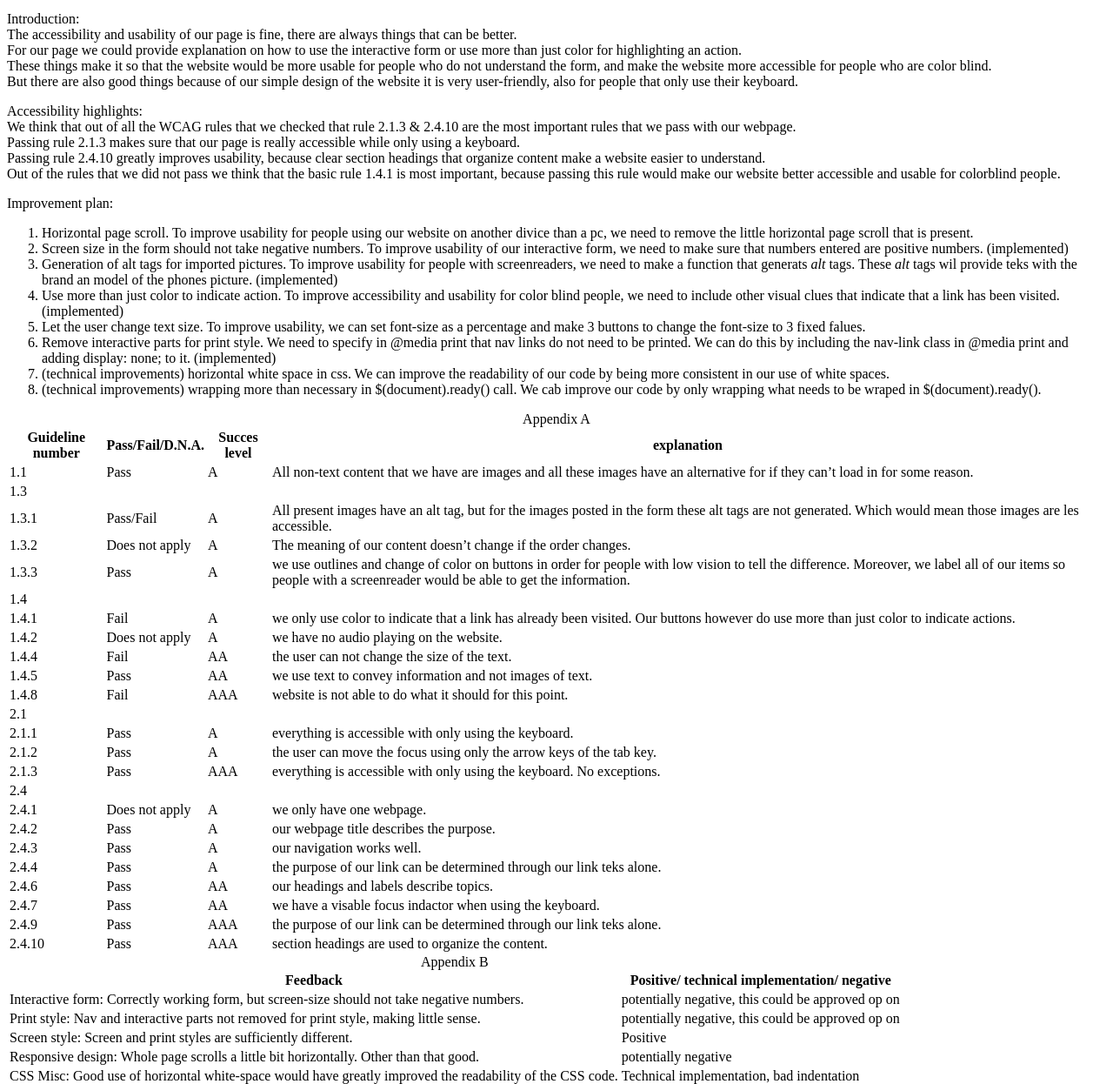
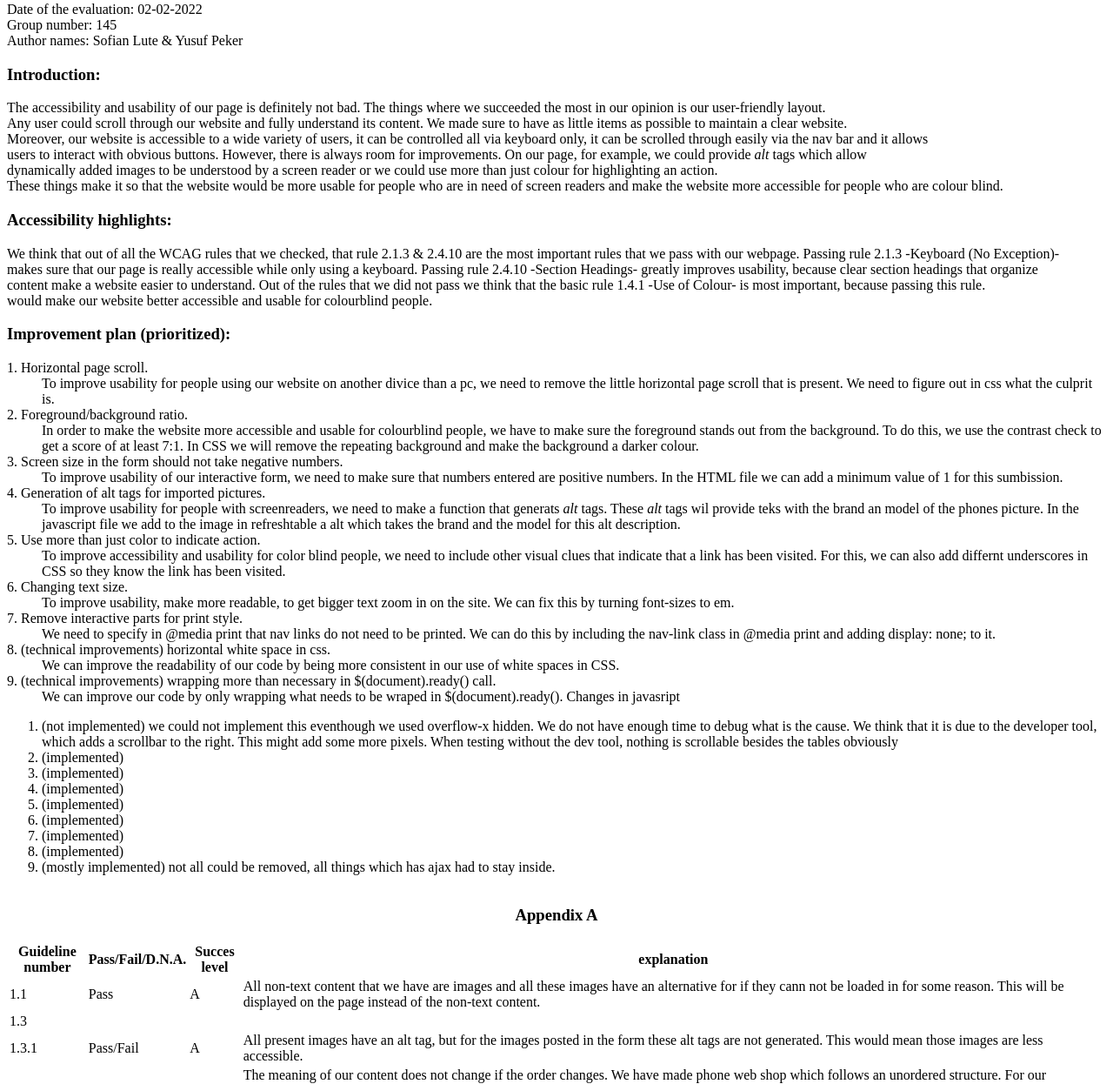
Before and after one commit to Sofian-Lute/WebTech, a plain HTML site: page self-evaluation.html in a window 1280 px wide. Shown: the part 65-1311 px from the top of the page at 87% size. Drawn offline with Linux system fonts and the light colour scheme.

Commit message:
finished product

```diff
--- a/Front-end/styles.css
+++ b/Front-end/styles.css
@@ -7,9 +7,16 @@ html {
   width: 100vw;
 }
 
+p,
+h2,
+caption {
+  color: white;
+}
+
 header {
   background-color: #191514;
 }
+
 #title {
   color: #dd5136;
   margin: 0 50px 0 50px;
@@ -24,6 +31,7 @@ nav {
   text-decoration: none;
   border-bottom: 1px solid gray;
 }
+
 nav .nav-link {
   text-indent: 50px;
   color: #fffbf7;
@@ -32,9 +40,11 @@ nav .nav-link {
   text-transform: uppercase;
   transition: all 0.2s ease;
 }
+
 nav .nav-link:hover {
   transform: scale(1.05);
 }
+
 nav .nav-link:active {
   transform: scale(1.05);
   color: #dd5136;
@@ -43,17 +53,19 @@ nav .nav-link:active {
 a:link {
   color: rgb(255, 139, 62);
 }
+
 a:visited {
   color: green;
   text-decoration: underline;
 }
+
 /* Start of main website styling */
 body {
-  background-image: url("https://storage.googleapis.com/subtlepatterns-production/designers/subtlepatterns/uploads/criss-cross.png");
+  background-color: #4f4f4f;
   width: 100vw;
-  overflow-x: hidden;
-  background-repeat: repeat;
+  overflow-x: hidden !important;
 }
+
 p,
 body {
   margin: 0;
@@ -61,6 +73,7 @@ body {
   font-family: "Courier New", Courier, monospace;
   font-variant: normal;
 }
+
 h2,
 h3 {
   text-align: center;
@@ -69,16 +82,16 @@ h3 {
   margin-bottom: 20px;
   margin-left: 0;
 }
+
 pre {
   text-align: center;
 }
 
 li {
-  font: 17px Courier;
+  font: 1.3em Courier;
 }
 
 /* items for tables */
-
 #table-phones {
   border-collapse: collapse;
   width: 80%;
@@ -86,6 +99,7 @@ li {
   table-layout: fixed;
   margin: 0 auto;
 }
+
 #table-phones td,
 #table-phones th,
 .table-img {
@@ -138,15 +152,16 @@ form {
   margin: 0 auto;
   caption-side: top;
 }
+
 #table-products td {
   border: 1px solid black;
 }
+
 #table2 {
   overflow-x: auto;
 }
 
 /* phone/accessoires blocks and styling */
-
 .wrapper {
   width: 100vw;
 }
@@ -160,6 +175,7 @@ form {
   border-radius: 40px;
   border-bottom: 4px solid rgb(172, 172, 172);
 }
+
 .textblock {
   width: 30%;
   margin: 0 auto;
@@ -180,10 +196,11 @@ form {
 
 .description {
   text-align: center;
-  color: #6b789a;
+  color: #111216;
   margin: auto;
   orphans: 2;
   widows: 2;
+  font-size: 1.1em;
 }
 
 .phone-img {
@@ -243,7 +260,7 @@ form {
   width: 20%;
 
   margin: 100px auto 100px auto;
-  background-color: rgb(218, 218, 218);
+  background-color: #e25050;
   border-radius: 5px;
   min-width: 300px;
   padding: 10px;
@@ -266,19 +283,19 @@ form {
 .accessoires-listing {
   list-style-type: circle;
   list-style-position: inside;
-  font-size: 15px;
+  font-size: 1.3em;
   font-weight: bold;
   font-style: oblique;
 }
 #first-list {
   list-style-image: url("https://www.shareicon.net/data/16x16/2015/08/25/90660_tick_512x512.png");
-  background: #6b789a80;
+  background: white;
   padding: 10px;
   list-style-position: inside;
 }
 #second-list {
   list-style: upper-roman inside;
-  background: #6b789a80;
+  background: white;
   padding: 10px;
 }
 
@@ -290,19 +307,23 @@ form {
     flex-direction: column;
     align-items: center;
   }
+
   nav .nav-link {
     text-indent: 0;
   }
+
   .block {
     flex-direction: column;
     width: 90%;
     margin: 20px auto;
   }
+
   .phone-img,
   .middle-image {
     height: 50%;
     margin: 40px auto !important;
   }
+
   .phone-container,
   .middle-container {
     width: 60%;
@@ -315,6 +336,7 @@ form {
   .item {
     width: 80%;
   }
+
   .textblock {
     width: 80%;
   }
@@ -324,6 +346,7 @@ form {
     height: 25%;
     margin: 40px auto !important;
   }
+
   .phone-container,
   .middle-container {
     text-align: center;
@@ -339,16 +362,20 @@ form {
   .description {
     width: 100%;
   }
+
   #h2-table {
     text-align: left;
   }
+
   #table-products {
     border-collapse: collapse;
   }
+
   form {
     display: flex;
     flex-direction: column;
   }
+
   input {
     width: 50%;
     margin: 0 auto;
@@ -359,12 +386,15 @@ form {
   h2 {
     page-break-before: always;
   }
+
   div {
     break-inside: avoid;
   }
+
   footer {
     page-break-after: always;
   }
+
   .site-lists {
     height: 100vh;
     display: flex;
@@ -372,10 +402,12 @@ form {
     justify-content: center;
     align-items: center;
   }
+
   .nav-link {
-      display: none;
+    display: none;
   }
 }
+
 #btnContainer {
   margin: 20px 0 50px 0;
   width: 100%;
--- a/self-evaluation.html
+++ b/self-evaluation.html
@@ -8,36 +8,64 @@
   </head>
   <body>
     <header>
-      date of the evaluation: 02-02-2022<br>
-      group number: 145<br>
-      author names: Sofian Lute & Yusuf Peker
+      <h2>Self-evaluation report</h2>
+      Date of the evaluation: 02-02-2022<br>
+      Group number: 145<br>
+      Author names: Sofian Lute & Yusuf Peker
     </header>
-    <p>Introduction:<br>
-      The accessibility and usability of our page is fine, there are always things that can be better.<br>
-      For our page we could provide explanation on how to use the interactive form or use more than just color for highlighting an action.<br>
-      These things make it so that the website would be more usable for people who do not understand the form, and make the website more accessible for people who are color blind.<br>
-      But there are also good things because of our simple design of the website it is very user-friendly, also for people that only use their keyboard.
+    <h3>Introduction:</h3>
+    <p>
+      The accessibility and usability of our page is definitely not bad. The things where we succeeded the most in our opinion is our user-friendly layout. <br>
+      Any user could scroll through our website and fully understand its content. We made sure to have as little items as possible to maintain a clear website. <br>
+      Moreover, our website is accessible to a wide variety of users, it can be controlled all via keyboard only, it can be scrolled through easily via the nav bar and it allows <br>
+      users to interact with obvious buttons. However, there is always room for improvements. On our page, for example, we could provide <em>alt</em> tags which allow <br>
+      dynamically added images to be understood by a screen reader or we could use more than just colour for highlighting an action.<br>
+      These things make it so that the website would be more usable for people who are in need of screen readers and make the website more accessible for people who are colour blind.
+
     </p>
-    <p>Accessibility highlights:<br>
-      We think that out of all the WCAG rules that we checked that rule 2.1.3 & 2.4.10 are the most important rules that we pass with our webpage.<br>
-      Passing rule 2.1.3 makes sure that our page is really accessible while only using a keyboard. <br>
-      Passing rule 2.4.10 greatly improves usability, because clear section headings that organize content make a website easier to understand. <br>
-      Out of the rules that we did not pass we think that the basic rule 1.4.1 is most important, because passing this rule would make our website better accessible and usable for colorblind people.
+    <h3>Accessibility highlights:</h3>
+    <p>
+      We think that out of all the WCAG rules that we checked, that rule 2.1.3 & 2.4.10 are the most important rules that we pass with our webpage. Passing rule 2.1.3 -Keyboard (No Exception)- <br>
+      makes sure that our page is really accessible while only using a keyboard.  Passing rule 2.4.10 -Section Headings- greatly improves usability, because clear section headings that organize <br>
+      content make a website easier to understand. Out of the rules that we did not pass we think that the basic rule 1.4.1 -Use of Colour- is most important, because passing this rule. <br>
+      would make our website better accessible and usable for colourblind people.
     </p>
-    <p>Improvement plan:<br>
+
+    <h3>Improvement plan (prioritized):</h3>
+      <dl>
+       <dt>1. Horizontal page scroll. </dt>
+          <dd>To improve usability for people using our website on another divice than a pc, we need to remove the little horizontal page scroll that is present. We need to figure out in css what the culprit is. </dd>
+        <dt>2. Foreground/background ratio.</dt>
+          <dd>In order to make the website more accessible and usable for colourblind people, we have to make sure the foreground stands out from the background. To do this, we use the contrast check to get a score of at least 7:1. In CSS we will remove the repeating background and make the background a darker colour. </dd>
+        <dt>3. Screen size in the form should not take negative numbers.</dt>
+        <dd>To improve usability of our interactive form, we need to make sure that numbers entered are positive numbers. In the HTML file we can add a minimum value of 1 for this sumbission.</dd>
+        <dt>4. Generation of alt tags for imported pictures. </dt>
+        <dd>To improve usability for people with screenreaders, we need to make a function that generats <em>alt</em> tags. These <em>alt</em> tags wil provide teks with the brand an model of the phones picture. In the javascript file we add to the image in refreshtable a alt which takes the brand and the model for this alt description.</dd>
+        <dt>5. Use more than just color to indicate action. </dt>
+        <dd>To improve accessibility and usability for color blind people, we need to include other visual clues that indicate that a link has been visited. For this, we can also add differnt underscores in CSS so they know the link has been visited.</dd>
+        <dt>6. Changing text size. </dt>
+        <dd>To improve usability, make more readable, to get bigger text zoom in on the site. We can fix this by turning font-sizes to em.</li>
+        <dt>7. Remove interactive parts for print style.</dt>
+        <dd>We need to specify in @media print that nav links do not need to be printed. We can do this by including the nav-link class in @media print and adding display: none; to it. </dd>
+        <dt>8. (technical improvements) horizontal white space in css. </dt>
+        <dd>We can improve the readability of our code by being more consistent in our use of white spaces in CSS.</dd>
+        <dt>9. (technical improvements) wrapping more than necessary in $(document).ready() call. </dt>
+        <dd>We can improve our code by only wrapping what needs to be wraped in $(document).ready(). Changes in javasript</dd>
+      </dl>
       <ol>
-        <li>Horizontal page scroll. To improve usability for people using our website on another divice than a pc, we need to remove the little horizontal page scroll that is present.</li>
-        <li>Screen size in the form should not take negative numbers. To improve usability of our interactive form, we need to make sure that numbers entered are positive numbers. (implemented)</li>
-        <li>Generation of alt tags for imported pictures. To improve usability for people with screenreaders, we need to make a function that generats <em>alt</em> tags. These <em>alt</em> tags wil provide teks with the brand an model of the phones picture. (implemented)</li>
-        <li>Use more than just color to indicate action. To improve accessibility and usability for color blind people, we need to include other visual clues that indicate that a link has been visited. (implemented)</li>
-        <li>Let the user change text size. To improve usability, we can set font-size as a percentage and make 3 buttons to change the font-size to 3 fixed falues.</li>
-        <li>Remove interactive parts for print style. We need to specify in @media print that nav links do not need to be printed. We can do this by including the nav-link class in @media print and adding display: none; to it. (implemented)</li>
-        <li>(technical improvements) horizontal white space in css. We can improve the readability of our code by being more consistent in our use of white spaces.</li>
-        <li>(technical improvements) wrapping more than necessary in $(document).ready() call. We cab improve our code by only wrapping what needs to be wraped in $(document).ready().</li>
+        <li>(not implemented) we could not implement this eventhough we used overflow-x hidden. We do not have enough time to debug what is the cause. We think that it is due to the developer tool, which adds a scrollbar to the right. This might add some more pixels. When testing without the dev tool, nothing is scrollable besides the tables obviously</li>
+        <li>(implemented)</li>
+        <li>(implemented)</li>
+        <li>(implemented)</li>
+        <li>(implemented)</li>
+        <li>(implemented)</li>
+        <li>(implemented)</li>
+        <li>(implemented)</li>
+        <li>(mostly implemented) not all could be removed, all things which has ajax had to stay inside.</li>
       </ol>
-    </p>
+
     <table>
-      <caption><bold>Appendix A</bold></caption>
+      <caption><h3>Appendix A</h3></caption>
       <thead>
         <tr>
           <th>Guideline number</th>
@@ -51,7 +79,7 @@
           <td>1.1</td>
           <td>Pass</td>
           <td>A</td>
-          <td>All non-text content that we have are images and all these images have an alternative for if they can’t load in for some reason.</td>
+          <td>All non-text content that we have are images and all these images have an alternative for if they cann not be loaded in for some reason. This will be displayed on the page instead of the non-text content.</td>
         </tr>
         <tr>
           <td>1.3</td>
@@ -60,19 +88,19 @@
           <td>1.3.1</td>
           <td>Pass/Fail</td>
           <td>A</td>
-          <td>All present images have an alt tag, but for the images posted in the form these alt tags are not generated. Which would mean those images are les accessible.</td>
+          <td>All present images have an alt tag, but for the images posted in the form these alt tags are not generated. This would mean those images are less accessible.</td>
         </tr>
         <tr>
           <td>1.3.2</td>
           <td>Does not apply</td>
           <td>A</td>
-          <td>The meaning of our content doesn’t change if the order changes.</td>
+          <td>The meaning of our content does not change if the order changes. We have made phone web shop which follows an unordered structure. For our unordered list it is unnecessary to have a certain sequence since it just tells us which items are available. Those items will be presented and are all in sections and the order of those sections does not matter. </td>
         </tr>
         <tr>
           <td>1.3.3</td>
           <td>Pass</td>
           <td>A</td>
-          <td>we use outlines and change of color on buttons in order for people with low vision to tell the difference. Moreover, we label all of our items so people with a screenreader would be able to get the information.</td>
+          <td>We use outlines and change of color on buttons in order for people with low vision to tell the difference. Moreover, we label all of our important items so people with a screenreader would be able to get the information. The buttons have the id's reset, submit, delete etc. We do not use colors to indicate a follow page etc. We make sure there is enough contrast.</td>
         </tr>
         <tr>
           <td>1.4</td>
@@ -81,7 +109,7 @@
           <td>1.4.1</td>
           <td>Fail</td>
           <td>A</td>
-          <td>we only use color to indicate that a link has already been visited. Our buttons however do use more than just color to indicate actions.</td>
+          <td>We only use color to indicate that a link has already been visited. Our buttons however do use more than just color to indicate actions. So we can say that better indications should have been added on our side.</td>
         </tr>
         <tr>
           <td>1.4.2</td>
@@ -90,10 +118,16 @@
           <td>we have no audio playing on the website.</td>
         </tr>
         <tr>
+          <td>1.4.3</td>
+          <td>Fail</td>
+          <td>AA</td>
+          <td>Our foreground/background contrast ratio is too low according to https://webaim.org/resources/contrastchecker/. We should add a different back-ground.</td>
+        </tr>
+        <tr>
           <td>1.4.4</td>
           <td>Fail</td>
           <td>AA</td>
-          <td>the user can not change the size of the text.</td>
+          <td>The user can not change the size of the text.</td>
         </tr>
         <tr>
           <td>1.4.5</td>
@@ -102,10 +136,22 @@
           <td>we use text to convey information and not images of text.</td>
         </tr>
         <tr>
+          <td>1.4.6</td>
+          <td>Fail</td>
+          <td>AAA</td>
+          <td>Our foreground/background contrast ratio is too low according to https://webaim.org/resources/contrastchecker/. We should add a different back-ground.</td>
+        </tr>
+        <tr>
+          <td>1.4.7</td>
+          <td>Does not apply</td>
+          <td>AAA</td>
+          <td>we have no audio playing on the website.</td>
+        </tr>
+        <tr>
           <td>1.4.8</td>
           <td>Fail</td>
           <td>AAA</td>
-          <td>website is not able to do what it should for this point.</td>
+          <td>Website is not able to do this.</td>
         </tr>
         <tr>
           <td>2.1</td>
@@ -114,19 +160,19 @@
           <td>2.1.1</td>
           <td>Pass</td>
           <td>A</td>
-          <td>everything is accessible with only using the keyboard.</td>
+          <td>Everything is accessible with only using the keyboard. User can tab through the wesite and interact with the buttons of our website.</td>
         </tr>
         <tr>
           <td>2.1.2</td>
           <td>Pass</td>
           <td>A</td>
-          <td>the user can move the focus using only the arrow keys of the tab key.</td>
+          <td>The user can move the focus using only the arrow keys or the tab key.</td>
         </tr>
         <tr>
           <td>2.1.3</td>
           <td>Pass</td>
           <td>AAA</td>
-          <td>everything is accessible with only using the keyboard. No exceptions.</td>
+          <td>Everything is accessible with only using the keyboard. No exceptions.</td>
         </tr>
         <tr>
           <td>2.4</td>
@@ -135,55 +181,55 @@
           <td>2.4.1</td>
           <td>Does not apply</td>
           <td>A</td>
-          <td>we only have one webpage.</td>
+          <td>We only have one webpage.</td>
         </tr>
         <tr>
           <td>2.4.2</td>
           <td>Pass</td>
           <td>A</td>
-          <td>our webpage title describes the purpose.</td>
+          <td>Our webpage title describes the purpose. A clear webshop.</td>
         </tr>
         <tr>
           <td>2.4.3</td>
           <td>Pass</td>
           <td>A</td>
-          <td> our navigation works well.</td>
+          <td>Our navigation works well. When clicking on a section in the nav bar, the user is scrolled down so the users do not have to do it themselves.</td>
         </tr>
         <tr>
           <td>2.4.4</td>
           <td>Pass</td>
           <td>A</td>
-          <td>the purpose of our link can be determined through our link teks alone.</td>
+          <td>The purpose of each link can be determined from the link text alone or from the link text together with its programmatically determined link context, except where the purpose of the link would be ambiguous to users in general.</td>
         </tr>
         <tr>
           <td>2.4.6</td>
           <td>Pass</td>
           <td>AA</td>
-          <td>our headings and labels describe topics.</td>
+          <td>Our headings and labels describe topics.</td>
         </tr>
         <tr>
           <td>2.4.7</td>
           <td>Pass</td>
           <td>AA</td>
-          <td>we have a visable focus indactor when using the keyboard.</td>
+          <td>We have a visable focus indactor when using the keyboard.</td>
         </tr>
         <tr>
           <td>2.4.9</td>
           <td>Pass</td>
           <td>AAA</td>
-          <td>the purpose of our link can be determined through our link teks alone.</td>
+          <td>The purpose of our link can be determined through our link teks alone.</td>
         </tr>
         <tr>
           <td>2.4.10</td>
           <td>Pass</td>
           <td>AAA</td>
-          <td>section headings are used to organize the content.</td>
+          <td>Section headings are used to organize the content.</td>
         </tr>
       </tbody>
     </table>
 
     <table>
-      <caption><bold>Appendix B</bold></caption>
+      <caption><h3>Appendix B</h3></caption>
       <thead>
         <tr>
           <th>Feedback</th>
@@ -191,13 +237,14 @@
         </tr>
       </thead>
       <tbody>
+        <tr><td colspan="2">Assignment 1</td></tr>
         <tr>
           <td><bold>Interactive form: </bold>Correctly working form, but screen-size should not take negative numbers.</td>
-          <td>potentially negative, this could be approved op on</td>
+          <td>potentially negative, this could be approved up on</td>
         </tr>
         <tr>
           <td><bold>Print style: </bold>Nav and interactive parts not removed for print style, making little sense.</td>
-          <td>potentially negative, this could be approved op on</td>
+          <td>potentially negative, this could be approved up on</td>
         </tr>
         <tr>
           <td><bold>Screen style: </bold>Screen and print styles are sufficiently different.</td>
@@ -211,6 +258,7 @@
           <td><bold>CSS Misc: </bold>Good use of horizontal white-space would have greatly improved the readability of the CSS code.</td>
           <td>Technical implementation, bad indentation</td>
         </tr>
+        <tr><td colspan="2">Assignment 2</td></tr>
         <tr>
           <td><bold>JavaScript Misc: </bold>-2 for wrapping more than necessary in $(document).ready() call.
           </td>
```
Also changed, not shown: Front-end/index.html (+4 -1 lines), Front-end/index.js (+56 -56 lines), 1 other file.
